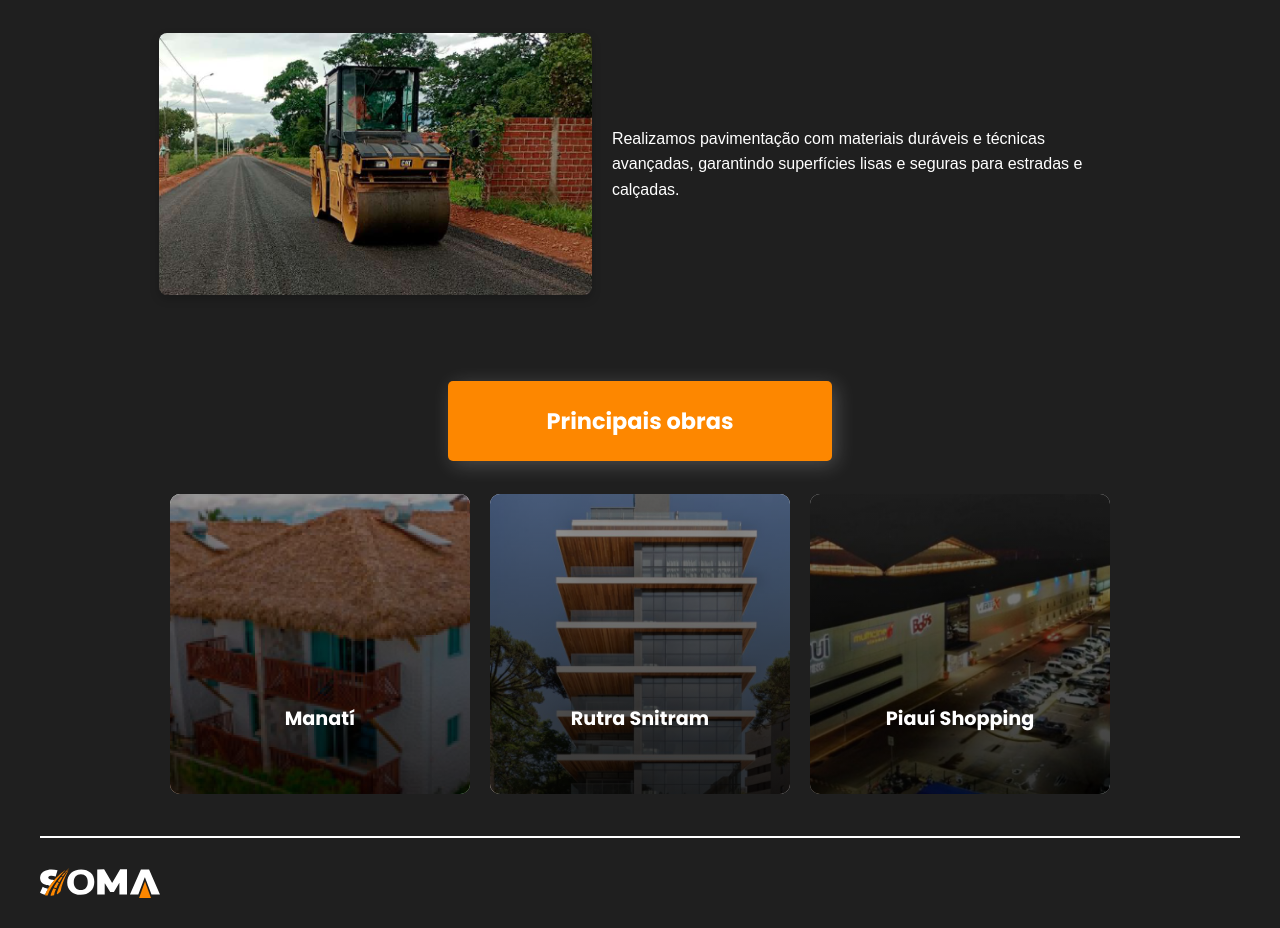
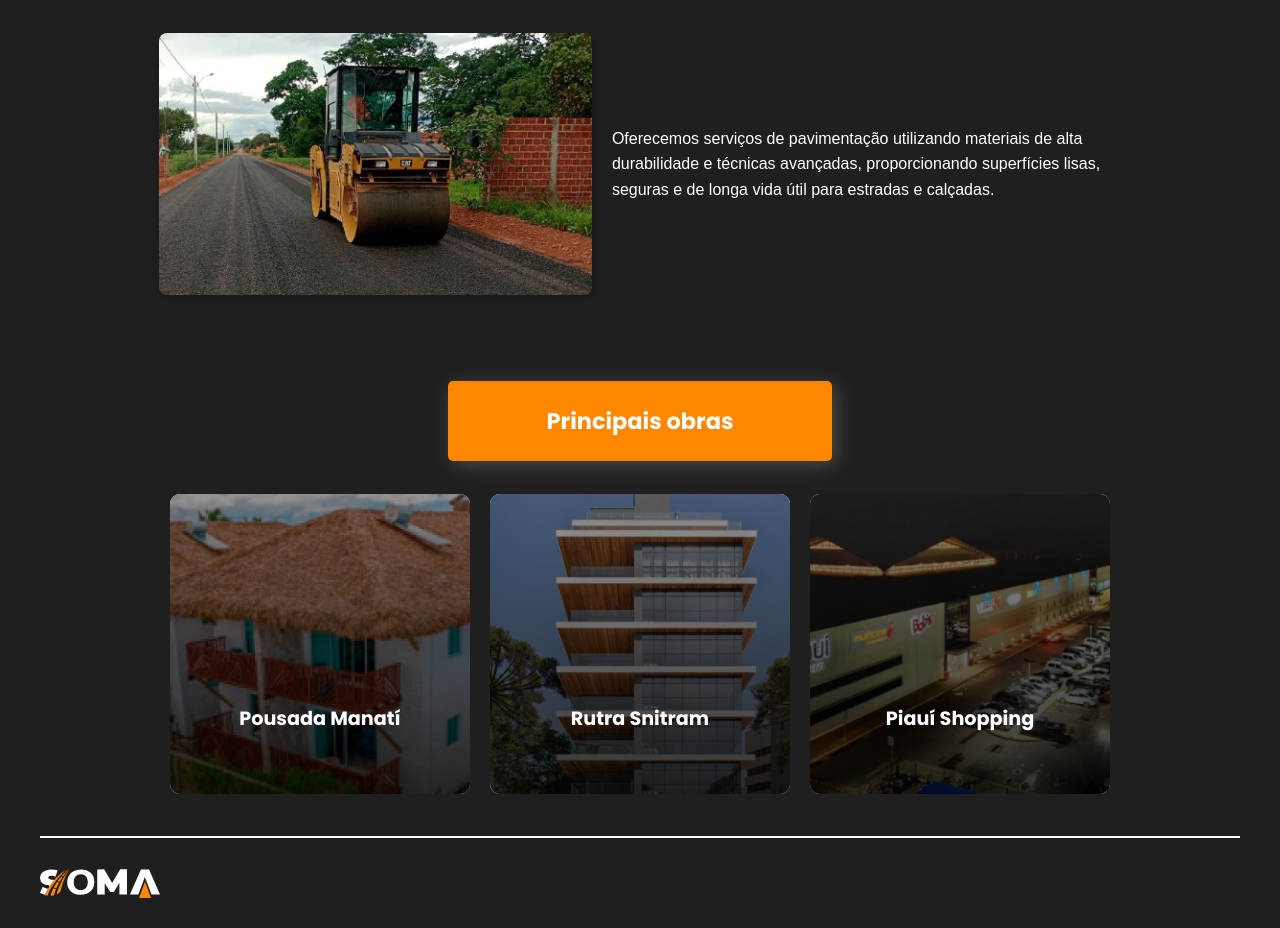
Before and after one commit to SomaAprendizes/landing-page, a Vue app in the folder landing-page/: page / in a window 1280 px wide. Shown: the part 2200-3128 px from the top of the page. Built offline with nearby package versions, Linux system fonts and the light colour scheme.

Commit message:
fix(App.vue, ServicesPage.vue): atualiza informações e descrições para melhor clareza e precisão

```diff
--- a/landing-page/src/App.vue
+++ b/landing-page/src/App.vue
@@ -46,9 +46,9 @@
         <div class="cards-services">
           <MainWorks
             :cards="[
-              { imageSrc: '/images/manatí.png', title: 'Manatí', info: 'Informações sobre a obra Manatí.' },
+              { imageSrc: '/images/manatí.png', title: 'Pousada Manatí', info: 'Rua Pontal da Barra, 479 - Barra Grande' },
               { imageSrc: '/images/rutra.png', title: 'Rutra Snitram', info: 'Detalhes sobre a obra Rutra Snitram.' },
-              { imageSrc: '/images/shopping.png', title: 'Piauí Shopping', info: 'Dados do projeto Piauí Shopping.' }
+              { imageSrc: '/images/shopping.png', title: 'Piauí Shopping', info: 'Av. Severo Eulálio, Picos - PI' }
             ]"
           />
         </div>
--- a/landing-page/src/components/ServicesPage.vue
+++ b/landing-page/src/components/ServicesPage.vue
@@ -43,7 +43,7 @@ export default {
           image: require("../../public/images/pavimentacao.svg"),
           alt: "Imagem representando pavimentação",
           description:
-            "Realizamos pavimentação com materiais duráveis e técnicas avançadas, garantindo superfícies lisas e seguras para estradas e calçadas.",
+            "Oferecemos serviços de pavimentação utilizando materiais de alta durabilidade e técnicas avançadas, proporcionando superfícies lisas, seguras e de longa vida útil para estradas e calçadas.",
         },
         {
           name: "habitacional",
@@ -51,7 +51,7 @@ export default {
           image: require("../../public/images/pavimentacao.svg"),
           alt: "Imagem representando construção habitacional",
           description:
-            "Transformamos sonhos em realidade com projetos personalizados, construindo residências confortáveis e seguras com materiais de alta qualidade.",
+            "Transformamos sonhos em realidade por meio de projetos personalizados, construindo residências seguras, confortáveis e duradouras com materiais de alta qualidade.",
         },
         {
           name: "adutora",
@@ -59,7 +59,7 @@ export default {
           image: require("../../public/images/pavimentacao.svg"),
           alt: "Imagem representando adutora",
           description:
-            "Instalamos adutoras para garantir o transporte eficiente e seguro de água, atendendo às normas técnicas e ambientais.",
+            "Realizamos a instalação de adutoras com excelência, assegurando o transporte eficiente e seguro de água, em total conformidade com as normas técnicas e ambientais.",
         },
       ],
     };
```
